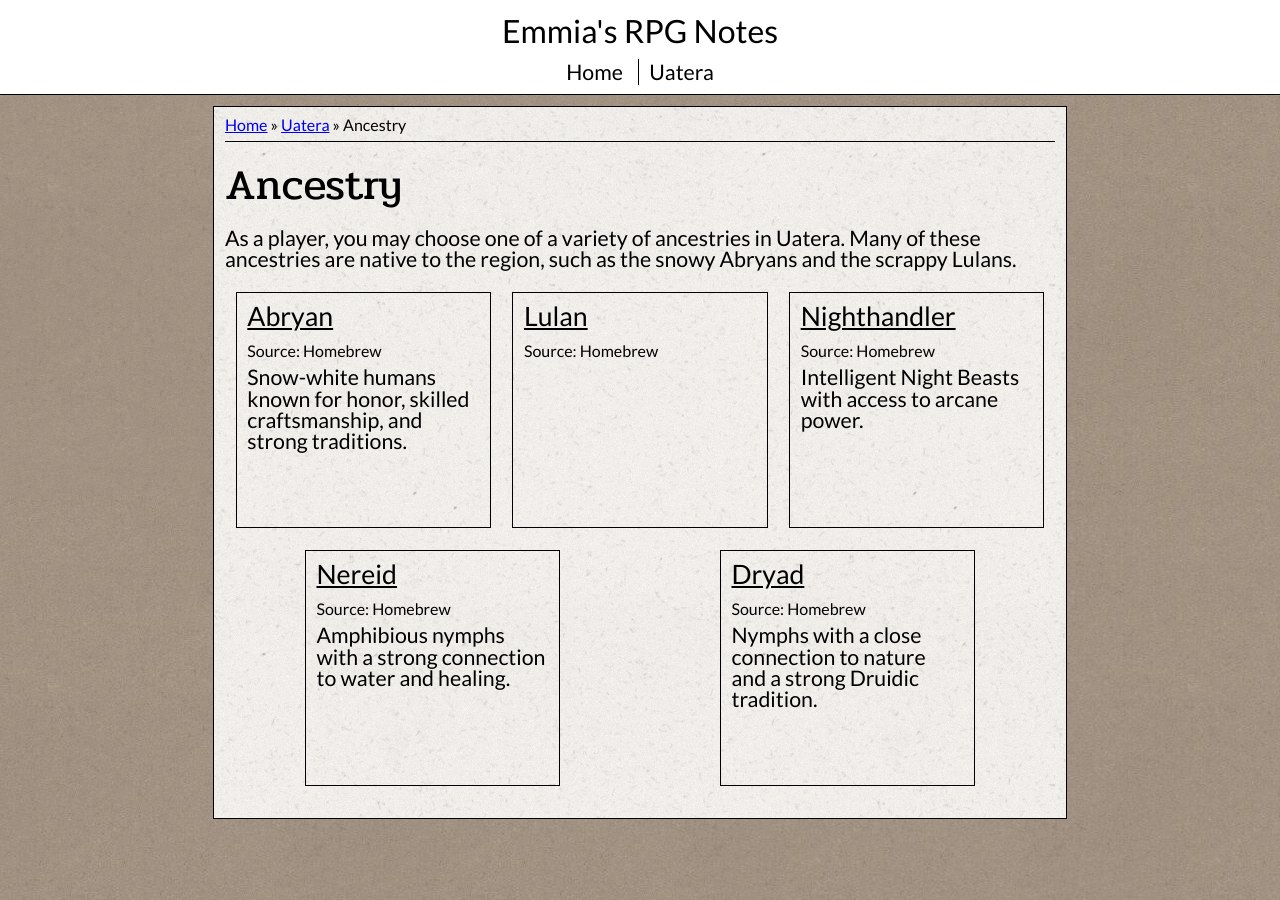
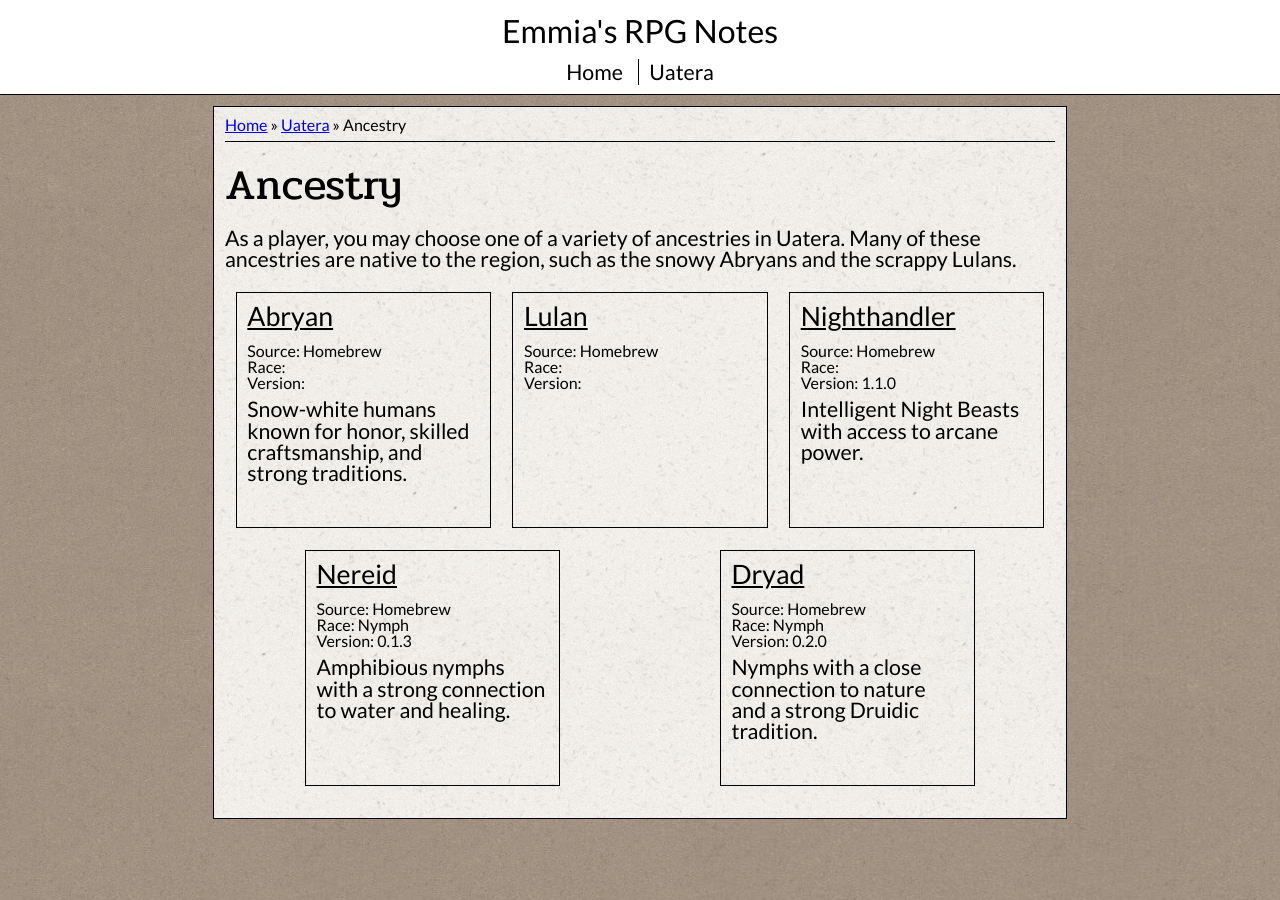
Before and after one commit to EmmiaSilk/rpg-notes, a Jekyll site: the page built from uatera/ancestry/index.md, in a window 1280 px wide. Built offline with Jekyll 4.4.1, drawn with Linux system fonts in a browser that asks for light colours.

Commit message:
Added more information to ancestry info blocks

```diff
--- a/_sass/component/_ancestry_block.scss
+++ b/_sass/component/_ancestry_block.scss
@@ -29,10 +29,14 @@
     font-size: $font-size-default * 1.25;
     text-decoration: underline;
   }
-  .ancestry_info_block_source {
+  .ancestry_info_block_subheader {
     margin-top: 0;
     margin-bottom: 0.5em;
     font-size: $font-size-default * 0.75;
+    p {
+      margin-top: 0;
+      margin-bottom: 0;
+    }
   }
   .ancestry_info_block_description {
     margin-top: 0;
--- a/uatera/ancestry/index.md
+++ b/uatera/ancestry/index.md
@@ -16,7 +16,11 @@ and the scrappy Lulans.
     <li class="ancestry_info_block">
       <a href="{{ancestry.url}}">
         <p class="ancestry_info_block_header"> {{ancestry.title}} </p>
-        <p class="ancestry_info_block_source"> Source: {{ancestry.info_block.source}} </p>
+        <div class="ancestry_info_block_subheader">
+          <p class="ancestry_info_block_source"> Source: {{ancestry.info_block.source}} </p>
+          <p class="ancestry_info_block_race"> Race: {{ancestry.info_block.race}} </p>
+          <p class="ancestry_info_block_version"> Version: {{ancestry.version}} </p>
+        </div>
         <p class="ancestry_info_block_description"> {{ancestry.info_block.description}} </p>
       </a>
     </li>
```
